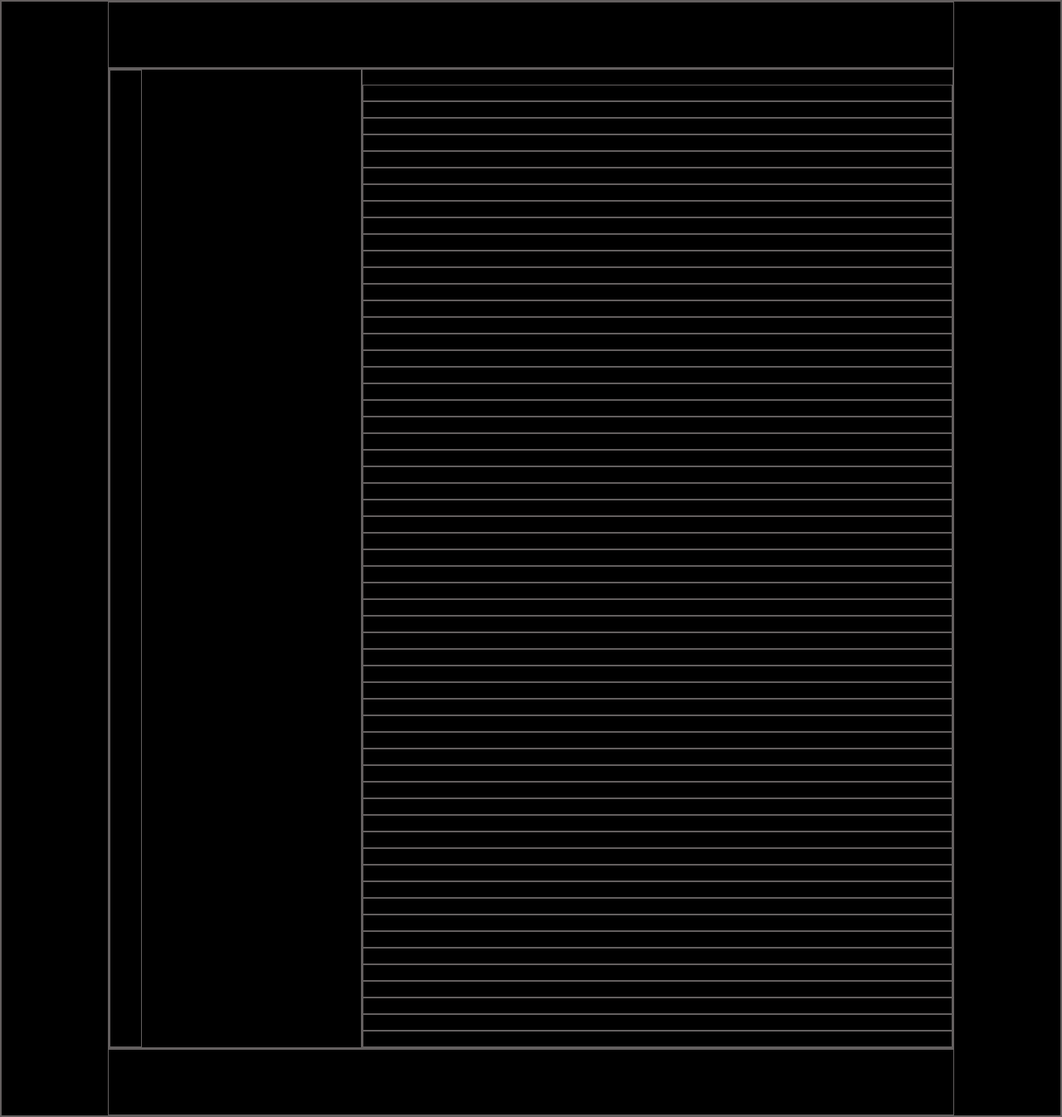
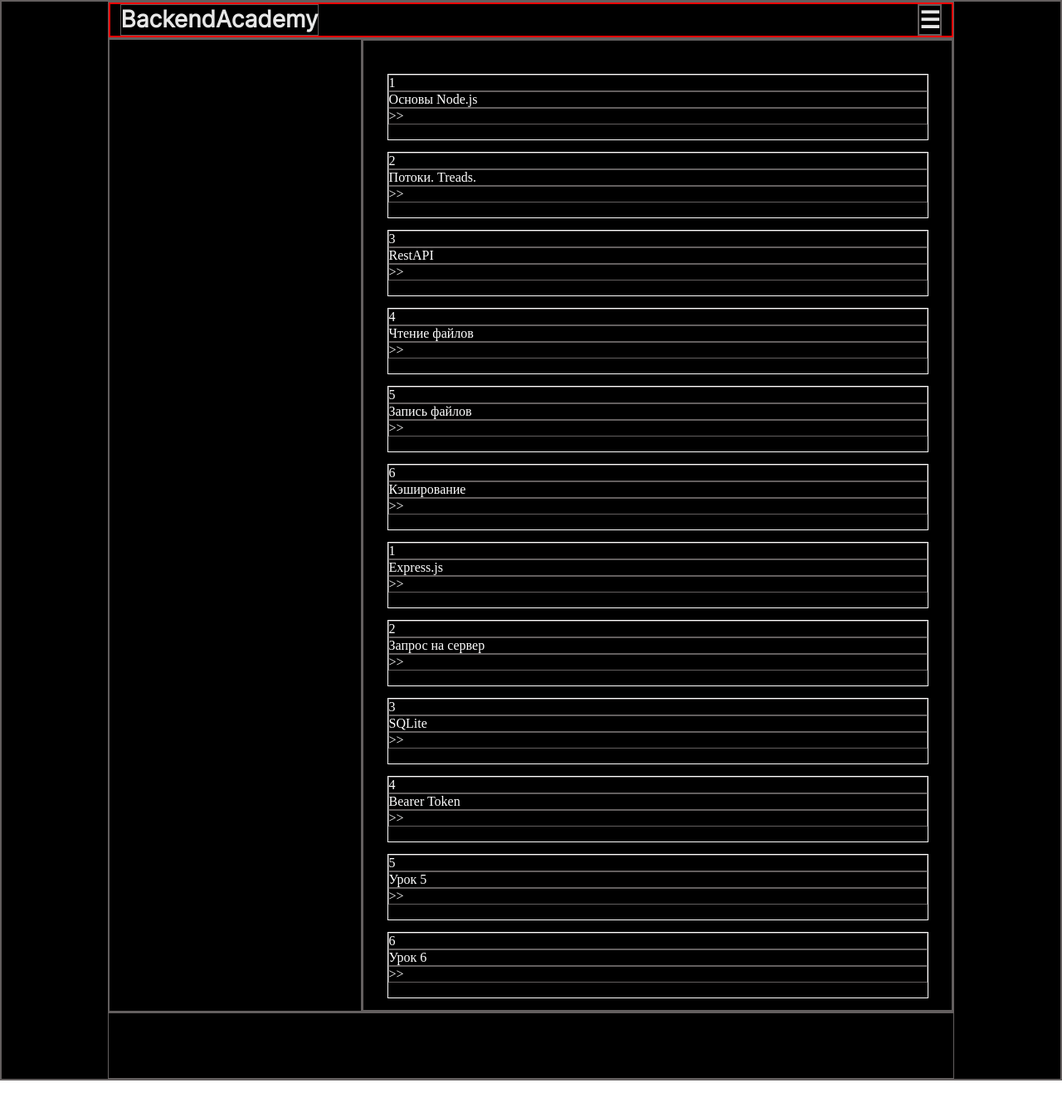
Before and after one commit to YuriyEG/BackendAcademy-team, a React app: page / in a window 1280 px wide. Shown: the whole page at 83% size. After the commit the page ends 1302 px from the top, so only its background shows below. Built offline with nearby package versions, Linux system fonts and the light colour scheme.

Commit message:
Creating Basic Components

```diff
--- a/src/components/App/App.js
+++ b/src/components/App/App.js
@@ -1,75 +1,39 @@
 import React from 'react';
 
+import Header from '../Header/Header';
+import Lesson from '../Lesson/Lesson';
+
 import styles from './App.module.css';
+
+const fakeLessons = [
+  { id: 0, title: 'Основы Node.js' },
+  { id: 1, title: 'Потоки. Treads.' },
+  { id: 2, title: 'RestAPI' },
+  { id: 3, title: 'Чтение файлов' },
+  { id: 4, title: 'Запись файлов' },
+  { id: 5, title: 'Кэширование' },
+  { id: 0, title: 'Express.js' },
+  { id: 1, title: 'Запрос на сервер' },
+  { id: 2, title: 'SQLite' },
+  { id: 3, title: 'Bearer Token' },
+  { id: 4, title: 'Урок 5' },
+  { id: 5, title: 'Урок 6' },
+];
 
 export const App = () => {
   return (
     <div className={styles.app}>
-      <div className={styles.app__header}></div>
+      <div className={styles.app__header}>
+        <Header />
+      </div>
       <div className={styles.app__main}>
-        <div className={styles.app__aside}>
-          <div>sfsdfs</div>
-        </div>
+        <div className={styles.app__aside}></div>
         <div className={styles.app__content}>
-          dfsdfsdfsdfsdfdf
-          <div>sfsdfs</div>
-          <div>sfsdfs</div>
-          <div>sfsdfs</div>
-          <div>sfsdfs</div>
-          <div>sfsdfs</div>
-          <div>sfsdfs</div>
-          <div>sfsdfs</div>
-          <div>sfsdfs</div>
-          <div>sfsdfs</div>
-          <div>sfsdfs</div>
-          <div>sfsdfs</div>
-          <div>sfsdfs</div>
-          <div>sfsdfs</div>
-          <div>sfsdfs</div>
-          <div>sfsdfs</div>
-          <div>sfsdfs</div>
-          <div>sfsdfs</div>
-          <div>sfsdfs</div>
-          <div>sfsdfs</div>
-          <div>sfsdfs</div>
-          <div>sfsdfs</div>
-          <div>sfsdfs</div>
-          <div>sfsdfs</div>
-          <div>sfsdfs</div>
-          <div>sfsdfs</div>
-          <div>sfsdfs</div>
-          <div>sfsdfs</div>
-          <div>sfsdfs</div>
-          <div>sfsdfs</div>
-          <div>sfsdfs</div>
-          <div>sfsdfs</div>
-          <div>sfsdfs</div>
-          <div>sfsdfs</div>
-          <div>sfsdfs</div>
-          <div>sfsdfs</div>
-          <div>sfsdfs</div>
-          <div>sfsdfs</div>
-          <div>sfsdfs</div>
-          <div>sfsdfs</div>
-          <div>sfsdfs</div>
-          <div>sfsdfs</div>
-          <div>sfsdfs</div>
-          <div>sfsdfs</div>
-          <div>sfsdfs</div>
-          <div>sfsdfs</div>
-          <div>sfsdfs</div>
-          <div>sfsdfs</div>
-          <div>sfsdfs</div>
-          <div>sfsdfs</div>
-          <div>sfsdfs</div>
-          <div>sfsdfs</div>
-          <div>sfsdfs</div>
-          <div>sfsdfs</div>
-          <div>sfsdfs</div>
-          <div>sfsdfs</div>
-          <div>sfsdfs</div>
-          <div>sfsdfs</div>
-          <div>sfsdfs</div>
+          <div style={{ paddingTop: '40px' }}>
+            {fakeLessons.map((lesson) => (
+              <Lesson key={lesson.id} lesson={lesson} />
+            ))}
+          </div>
         </div>
       </div>
       <div className={styles.app__footer}></div>
--- a/src/components/App/App.module.css
+++ b/src/components/App/App.module.css
@@ -3,13 +3,13 @@
         display: flex;
         flex-direction: column;
         width: 100%;
+        min-height: 100vh;
         background-color: black;
     }
 
     .app__header {
         width: 100%;
         min-width: 320px;
-        height: 80px;
         box-sizing: border-box;
         margin: 0 auto;
     }
@@ -18,8 +18,9 @@
         display: flex;
         flex-direction: column;
         width: 100%;
+
         min-width: 320px;
-        min-height: 100%;
+        min-height: 200px;
         box-sizing: border-box;
         margin: 0 auto;
     }
@@ -53,6 +54,7 @@
         display: flex;
         flex-direction: column;
         width: 100%;
+        min-height: 100vh;
         background-color: black;
     }
 
@@ -60,7 +62,6 @@
         min-width: 768px;
         max-width: 1440px;
         width: 80%;
-        height: 80px;
         box-sizing: border-box;
         margin: 0 auto;
     }
@@ -71,14 +72,14 @@
         min-width: 768px;
         max-width: 1440px;
         width: 80%;
-        min-height: 100vh;
+        min-height: 200px;
         box-sizing: border-box;
         margin: 0 auto;
     }
 
     .app__content {
         width: 70%;
-        min-height: 100%;
+        height: auto;
         box-sizing: border-box;
         margin: 0 auto;
     }
@@ -87,7 +88,7 @@
         display: flex;
         flex-direction: row;
         width: 30%;
-        min-height: 100%;
+        height: auto;
         box-sizing: border-box;
         margin: 0 auto;
     }
--- a/src/components/Aside/Aside.module.css
+++ /dev/null
@@ -1,24 +0,0 @@
-@media  screen and (min-width: 320px) and (max-width: 768px) {
-    .aside {
-        display: none;
-        flex-direction: column;
-        width: 100%;
-        min-width: 320px;
-        min-height: 100%;
-        box-sizing: border-box;
-        background-color: rgba(245, 37, 37, 0.118);
-        margin: 0 auto;
-    }
-}
-
-@media screen and (min-width: 768px) {
-    .aside {
-        display: flex;
-        flex-direction: row;
-        width: 25%;
-        min-height: 100%;
-        box-sizing: border-box;
-        background-color: rgba(60, 29, 29, 0.267);
-        margin: 0 auto;
-    }
-}
--- /dev/null
+++ b/src/components/Header/Header.js
@@ -0,0 +1,16 @@
+import React from 'react';
+
+import styles from './Header.module.css';
+
+const Header = () => {
+  return (
+    <div className={styles.header}>
+      <div className={styles.header__title}>BackendAcademy</div>
+      <div className={styles.header__burger}>
+        <div className={styles.header__burger}>☰</div>
+      </div>
+    </div>
+  );
+};
+
+export default Header;
--- /dev/null
+++ b/src/components/Header/Header.module.css
@@ -0,0 +1,22 @@
+@font-face {
+    font-family: Regular;
+    src: url('../../assets/TTLakes-Regular.ttf');
+}
+
+.header {
+    display: flex;
+    flex-direction: row;
+    justify-content: space-between;
+    color: rgba(255, 255, 255, 0.904);
+    padding-left: 12px;
+    padding-right: 12px;
+    font-size: 28px;
+    font-family: "Regular", Arial, Helvetica, sans-serif;
+    font-weight: 900;
+    border: 2px solid red;
+
+}
+
+.header__burger {
+    font-size: 28px;
+}
--- /dev/null
+++ b/src/components/Lesson/Lesson.js
@@ -0,0 +1,23 @@
+import React, { useState } from 'react';
+
+import styles from './Lesson.module.css';
+
+const Lesson = ({ lesson }) => {
+  const [hover, setHover] = useState(false);
+  const hoverStyle = hover ? { backgroundColor: 'rgb(152, 152, 152)', color: 'black' } : null;
+  console.log(lesson);
+  return (
+    <div
+      style={hoverStyle}
+      onMouseEnter={() => setHover(true)}
+      onMouseLeave={() => setHover(false)}
+      className={styles.lesson}
+    >
+      <div className={styles.lesson__number}>{lesson.id + 1}</div>
+      <div className={styles.lesson__title}>{lesson.title}</div>
+      <div className={styles.lesson__next}>{'>>'}</div>
+    </div>
+  );
+};
+
+export default Lesson;
--- /dev/null
+++ b/src/components/Lesson/Lesson.module.css
@@ -0,0 +1,47 @@
+
+@font-face {
+    font-family: 'Regular';
+    src: url('../../assets/Inter-Regular.ttf');
+}
+
+@media  screen and (min-width: 320px) and (max-width: 768px) {
+    .lesson {
+        display: flex;
+        flex-direction: row;
+        justify-content: flex-start;
+        width: 92%;
+        height: 80px;
+        border: 1px solid white;
+        margin: 0 auto;
+        margin-bottom: 14px;
+        color: rgba(255, 255, 255);
+        font-size: 24px;
+        font-family: "Regular", Arial, Helvetica, sans-serif;
+        font-weight: bold;
+        padding: 20px;
+    }
+    .lesson__title {
+        width: auto;
+        height: 40px;
+    }
+    .lesson__number {
+        width: 40px;
+        height: 40px;
+    }
+    .lesson__next {
+        width: 40px;
+        height: 40px;
+        margin-left: auto;
+    }
+}
+
+@media screen and (min-width: 768px) {
+    .lesson {
+        width: 92%;
+        height: 80px;
+        border: 1px solid white;
+        margin: 0 auto;
+        margin-bottom: 14px;
+        color: white;
+    }
+}
```
Also changed, not shown: src/components/Aside/Aside.js (deleted, +0 -9 lines), src/components/Content/Content.js (deleted, +0 -62 lines), src/components/Content/Content.module.css (deleted, +0 -13 lines), src/components/Footer/Footer.js (added, +14 -0 lines), src/assets/Hamburger_icon.svg.png (added), src/assets/Inter-Bold.ttf (added), src/assets/Inter-Medium.ttf (added), src/assets/Inter-Regular.ttf (added), src/assets/TTLakes-Regular.ttf (added), src/components/Card/Card.js (added), src/components/Card/Card.module.css (added), src/components/Footer/Footer.module.css (added).
